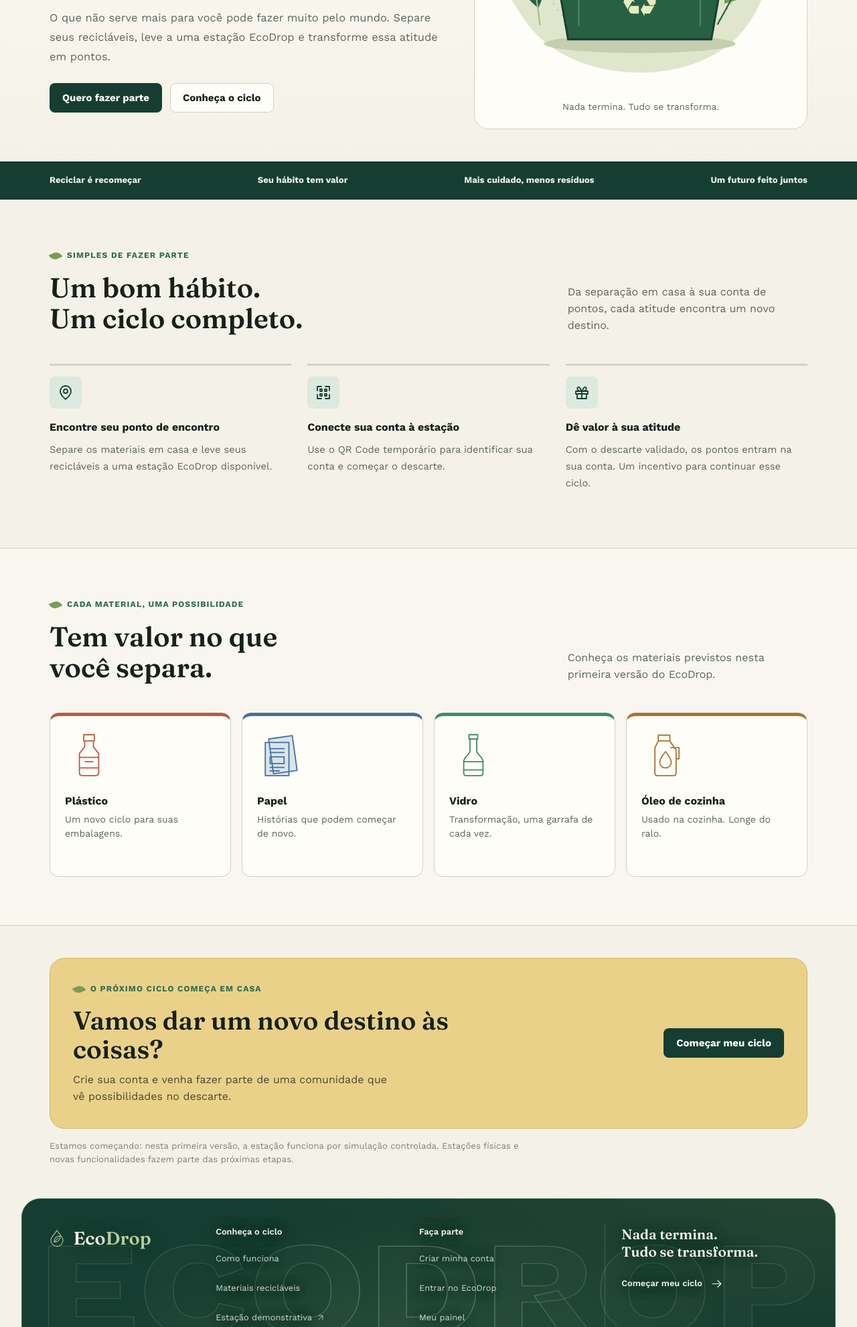
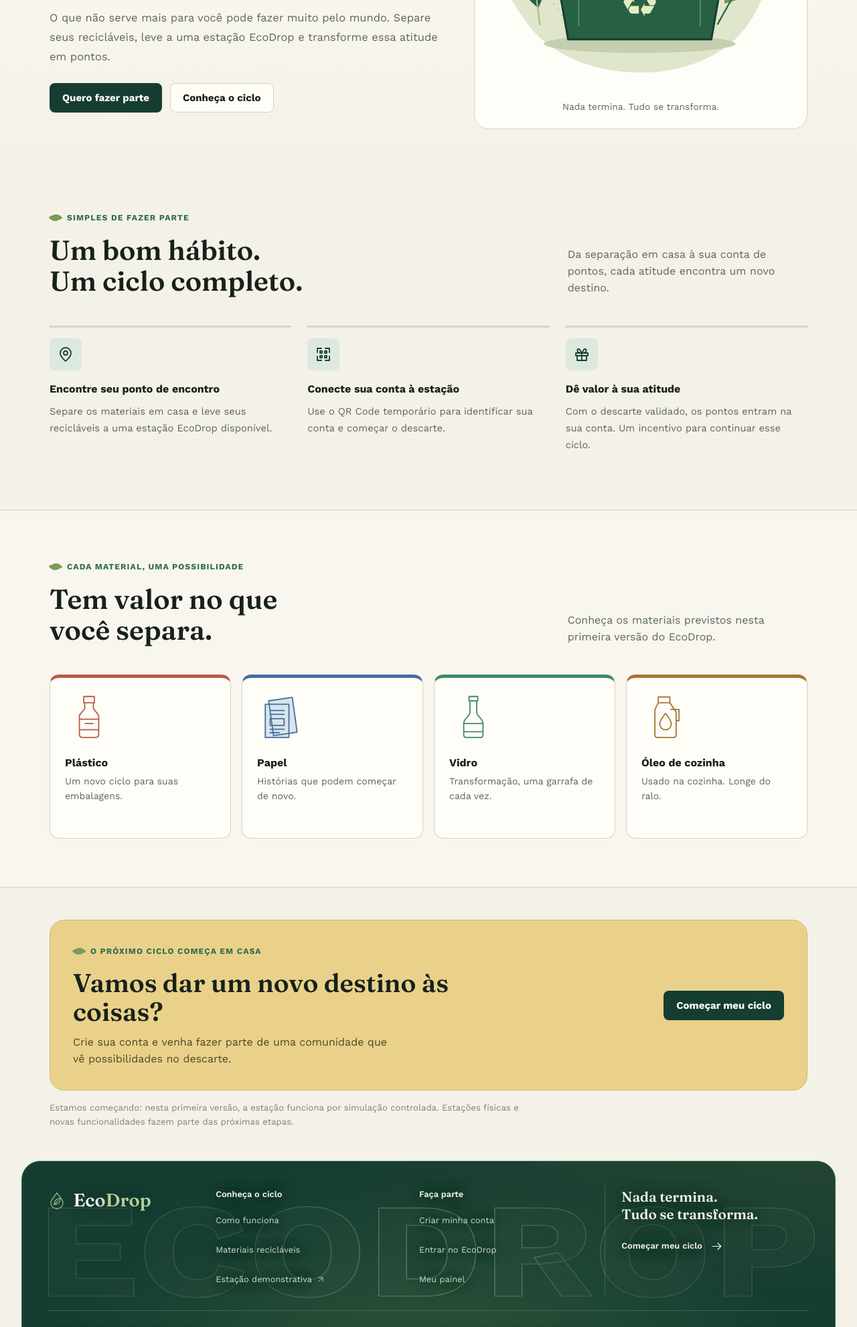
Before and after one commit to caetanopetry/eco-drop, a PHP site: page /EcoDrop/ in a window 1280 px wide. Shown: the part 459-2440 px from the top of the page at 67% size. Run offline with PHP 8.4, Linux system fonts and the light colour scheme.

Commit message:
feat(css): remove barra de frases da página inicial

```diff
--- a/frontend/assets/css/site.css
+++ b/frontend/assets/css/site.css
@@ -101,29 +101,6 @@
     font-size: .86rem;
     text-align: center;
 }
-
-.faixa-ciclo {
-    padding: 18px 0;
-    color: #eef5ed;
-    background: var(--musgo-escuro);
-}
-
-.faixa-ciclo .container {
-    display: flex;
-    flex-wrap: wrap;
-    align-items: center;
-    justify-content: space-between;
-    gap: var(--espaco-4);
-    font-size: .82rem;
-    font-weight: 700;
-}
-
-.faixa-ciclo span {
-    display: inline-flex;
-    align-items: center;
-    gap: var(--espaco-2);
-}
-.faixa-ciclo b { color: #dfc77e; }
 
 .secao-timeline,
 .secao-materiais {
@@ -322,7 +299,6 @@
     .hero-texto > p { font-size: .96rem; line-height: 1.65; }
     .hero-acoes .botao { width: 100%; }
     .hero-ilustracao { padding: 14px; }
-    .faixa-ciclo .container { display: grid; grid-template-columns: 1fr 1fr; }
     .secao-timeline,
     .secao-materiais { padding: var(--espaco-7) 0; }
     .secao-cabecalho { display: block; }
@@ -356,11 +332,6 @@
         font-size: 2.2rem;
     }
 
-    .faixa-ciclo .container {
-        grid-template-columns: 1fr;
-        gap: var(--espaco-2);
-    }
-
     .timeline li {
         grid-template-columns: 1fr;
         gap: var(--espaco-3);
--- a/frontend/pages/inicio.html
+++ b/frontend/pages/inicio.html
@@ -39,7 +39,6 @@
         <div class="hero-ilustracao"><img src="<?= Url::escapar('/frontend/assets/img/ciclo.svg') ?>" width="600" height="560" alt="Garrafas e papel em uma cesta de reciclagem, cercada por folhas e um selo: menos lixo, mais vida."><p class="ilustracao-legenda">Nada termina. Tudo se transforma.</p></div>
       </div>
     </section>
-    <div class="faixa-ciclo"><div class="container"><span>Reciclar é recomeçar</span><span>Seu hábito tem valor</span><span>Mais cuidado, menos resíduos</span><span>Um futuro feito juntos</span></div></div>
     <section id="como-funciona" class="secao-timeline">
       <div class="container">
         <div class="secao-cabecalho"><div><span class="sobretitulo">Simples de fazer parte</span><h2>Um bom hábito.<br>Um ciclo completo.</h2></div><p>Da separação em casa à sua conta de pontos, cada atitude encontra um novo destino.</p></div>
```
